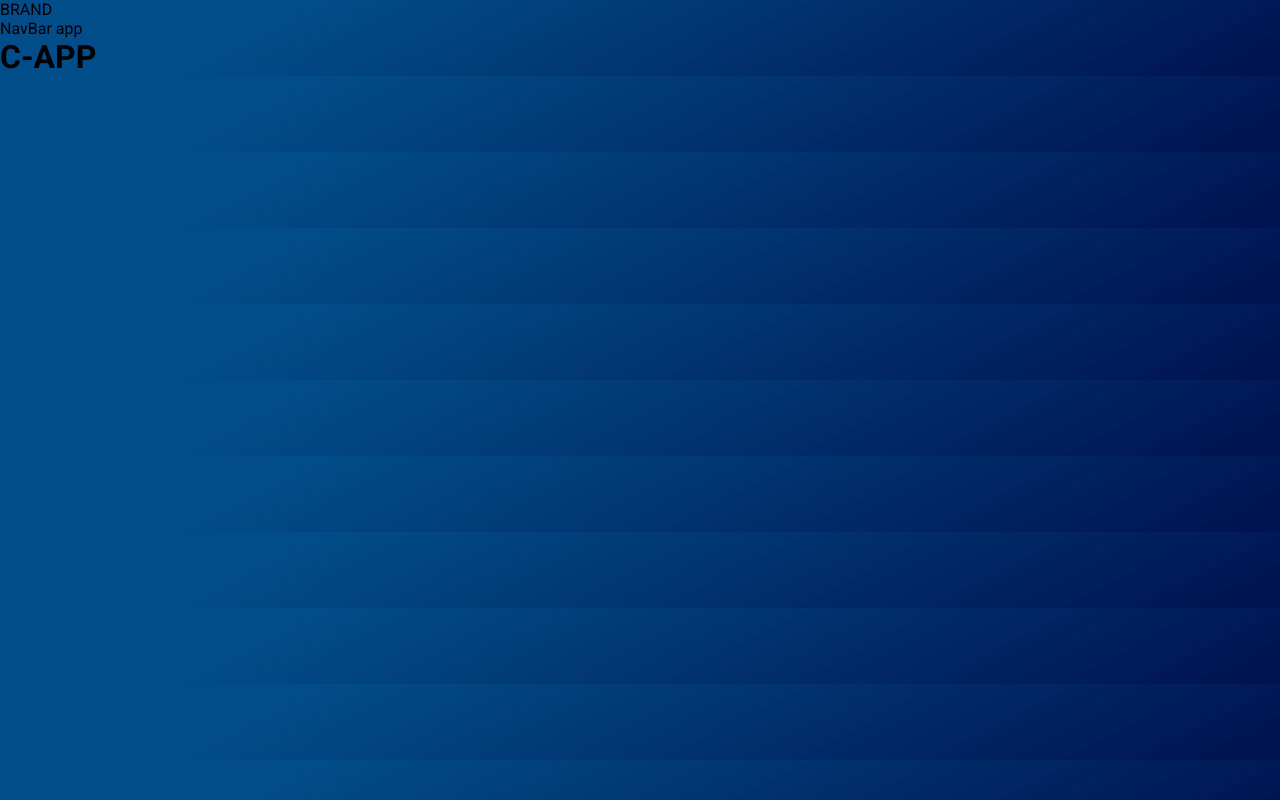
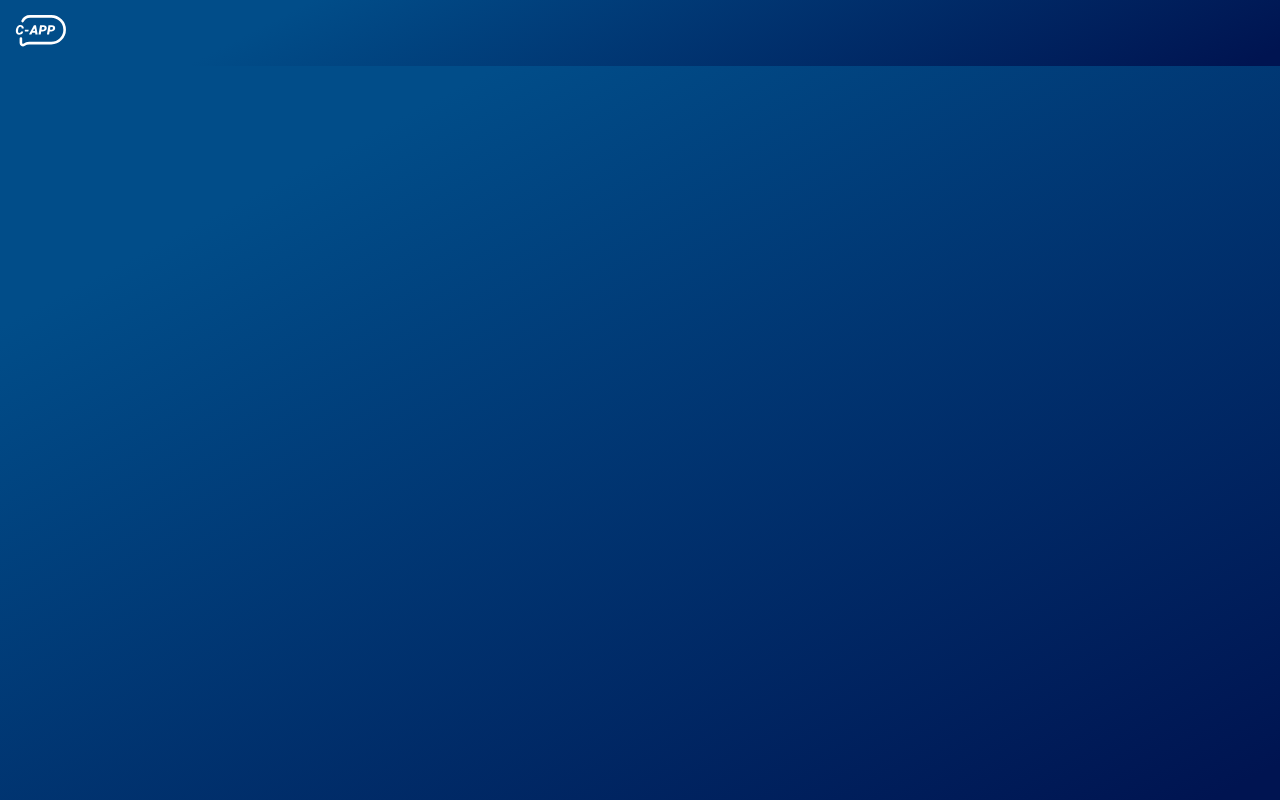
Before and after one commit to rodriggopda/cianorte-c-app, a Nuxt app: page / in a window 1280 px wide. Built offline with nearby package versions, Linux system fonts and the light colour scheme.

Commit message:
add middleware

```diff
--- a/components/app-bar.vue
+++ b/components/app-bar.vue
@@ -0,0 +1,18 @@
+<template>
+  <gradient-container>
+    <nav class="app-bar">
+      <div>
+        <img src="/svg/app-icon.svg" height="32" alt="">
+      </div>
+      <div></div>
+    </nav>
+  </gradient-container>
+</template>
+
+<style scoped>
+.app-bar {
+  width: 100%;
+  display: flex;
+  align-items: center;
+}
+</style>
--- a/components/gradient-container.vue
+++ b/components/gradient-container.vue
@@ -14,7 +14,7 @@ export default {
 
 <style scoped>
 .container {
-  /* background: linear-gradient(152.41deg, #014D89 22.18%, #001451 97.61%); */
+  background: linear-gradient(152.41deg, #014D89 22.18%, #001451 97.61%);
   padding: 15px;
   color: #fff;
 }
--- a/layouts/app.vue
+++ b/layouts/app.vue
@@ -1,11 +1,16 @@
 <template>
   <div class="application">
-    <nav>
-      <div>BRAND</div>
-      <div>NavBar app</div>
-    </nav>
+    <app-bar></app-bar>
     <main>
       <nuxt />
     </main>
   </div>
 </template>
+
+<script>
+export default {
+  middleware ({ redirect }) {
+    redirect('/login')
+  }
+}
+</script>
--- /dev/null
+++ b/middleware/auth.js
@@ -0,0 +1,6 @@
+export default function ({ redirect }) {
+  // If the user is not authenticated
+  if (true) {
+    return redirect('/login')
+  }
+}
--- a/pages/index.vue
+++ b/pages/index.vue
@@ -1,6 +1,6 @@
 <template>
   <div>
-    <h1>C-APP</h1>
+
   </div>
 </template>
 
--- a/static/reset.css
+++ b/static/reset.css
@@ -11,7 +11,9 @@
 
 html,
 body {
+  min-height: 100vh;
   background: linear-gradient(152.41deg, #014D89 22.18%, #001451 97.61%);
+  background-repeat: no-repeat;
 }
 
 .uppercase {
```
Also changed, not shown: static/svg/app-icon.svg (added).
